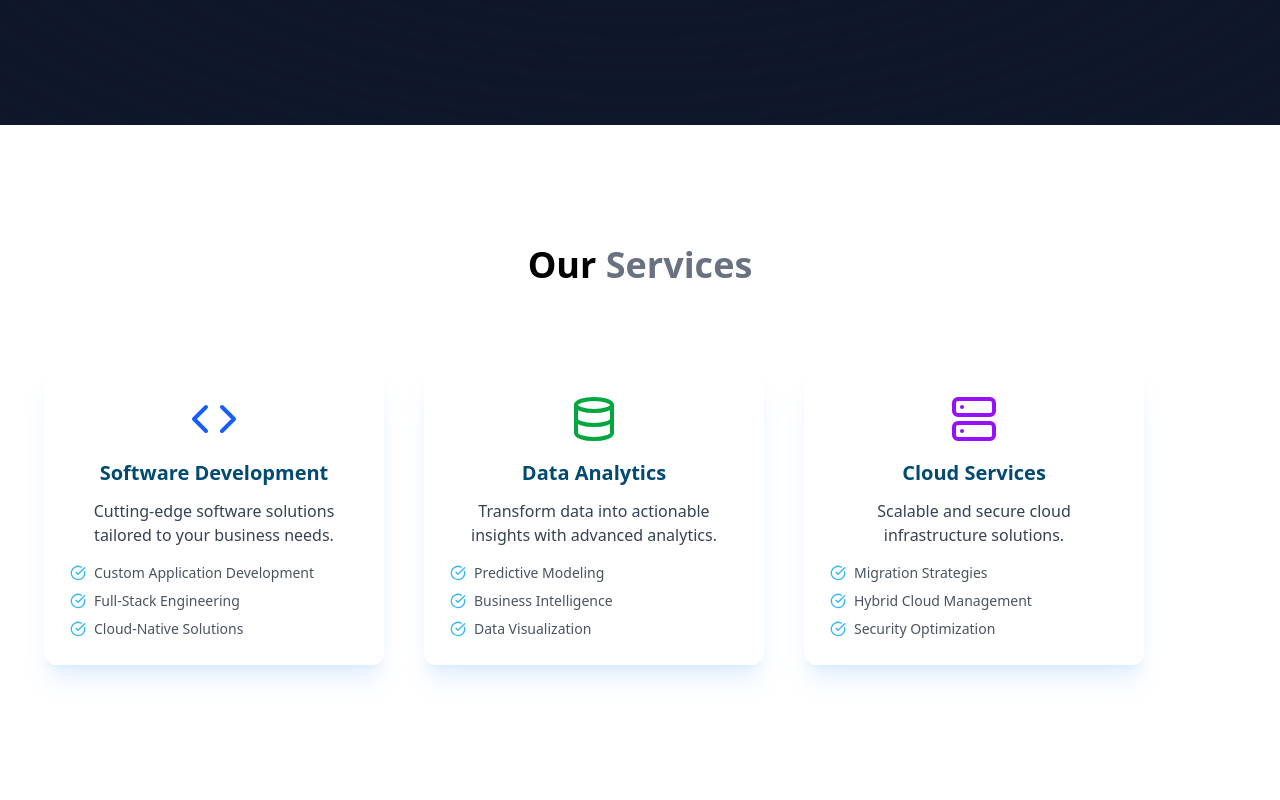
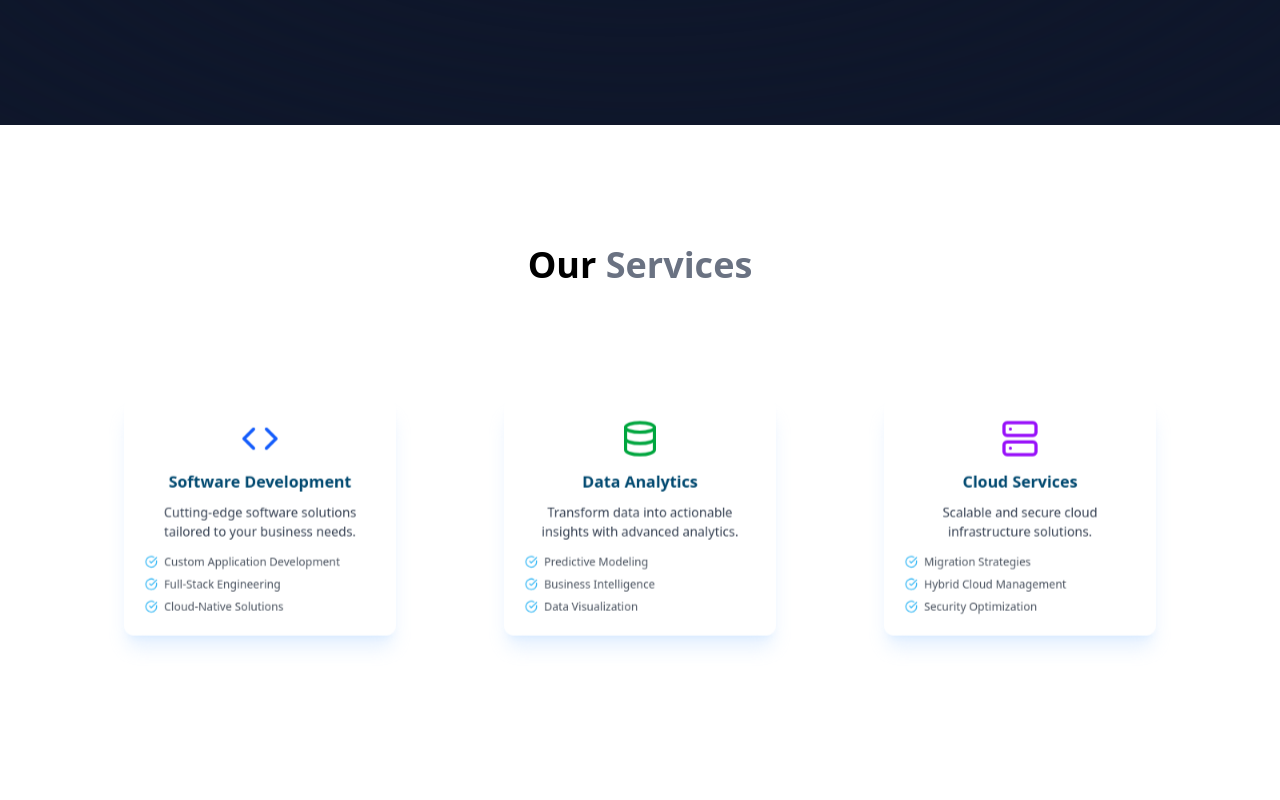
Before and after one commit to AnishS109/Solura-Tech-Project, a React (Vite) app: page / in a window 1280 px wide. Shown: the part 540-1340 px from the top of the page. Built offline with nearby package versions, Linux system fonts and the light colour scheme.

Commit message:
Animation Bug Issue Done

```diff
--- a/src/components/Services.css
+++ b/src/components/Services.css
@@ -10,6 +10,14 @@
   }
 }
 
+.view {
+  width: 100%;
+  display: flex;
+  align-items: center;
+  flex-wrap: wrap;
+  justify-items: center;
+}
+
 /* Custom block styles */
 .block {
   height: fit-content;
@@ -18,12 +26,28 @@
   animation: appear 1s linear;
   animation-timeline: view();
   animation-range: entry 0% cover 40%;
+
+  /* Initial scaling */
+  transform: scale(0.8);
+  transition: transform 0.3s ease-out;
 }
 
-/* Flex container class to hold blocks */
-.view {
-  width: 100%;
-  display: flex;
-  align-items: center;
-  flex-wrap: wrap;
+/* Scaling effect based on scroll */
+.block::view-transition {
+  view-timeline-name: scaleEffect;
 }
+
+@keyframes scaleUp {
+  0% {
+    transform: scale(0.8);
+  }
+  100% {
+    transform: scale(1);
+  }
+}
+
+.block {
+  animation: scaleUp linear;
+  animation-timeline: view();
+  animation-range: entry 10% cover 100%;
+}
--- a/src/components/Services.jsx
+++ b/src/components/Services.jsx
@@ -43,23 +43,28 @@ const Services = () => {
   const [hoveredService, setHoveredService] = useState(null);
 
   return (
-    <section className="bg-white py-30 px-6 mx-auto ">
+    <section className="bg-white py-30 px-6 mx-auto flex flex-col items-center justify-center">
+
+      <div>
       <h2 className="text-4xl font-extrabold text-center text-black mb-16">
         Our <span className="text-gray-500">Services</span>
       </h2>
+      </div>
 
       {/* View container for the service cards */}
-      <div className="view">
+      <div className="view flex justify-center">
         {services.map((service, index) => (
           <div
   key={index}
   onMouseEnter={() => setHoveredService(index)}
   onMouseLeave={() => setHoveredService(null)}
-            className={`block bg-white bg-opacity-20 backdrop-blur-lg p-6 rounded-xl shadow-xl transition-all duration-500 ease-in-out transform hover:-translate-y-4
+  className={`block bg-white bg-opacity-20 backdrop-blur-lg p-6 rounded-xl shadow-xl transition-all duration-500 ease-[cubic-bezier(0.25, 1, 0.5, 1)] transform
     ${hoveredService === index
-              ? `border-2 border-sky-400 scale-105 shadow-lg shadow-blue-300/50`
+      ? "border-2 border-sky-400 scale-105 shadow-lg shadow-blue-300/50"
       : "border-2 border-transparent shadow-md shadow-blue-200/40"}`}
+  style={{ willChange: "transform, box-shadow, border" }}
 >
+
             <div
               className={`flex justify-center mb-4 transform transition-transform duration-500 ${hoveredService === index ? "rotate-12 scale-110" : ""}`}
             >
--- a/src/components/TeamSection.jsx
+++ b/src/components/TeamSection.jsx
@@ -5,7 +5,10 @@ import { useEffect } from 'react';
 
 const TeamSection = () => {
   useEffect(() => {
-    AOS.init();
+    AOS.init({
+      once: true, // Ensures the animation runs once per scroll
+      offset: 100, // Adjusting offset slightly for smoother trigger
+    });
   }, []);
 
   return (
@@ -16,6 +19,7 @@ const TeamSection = () => {
           className="text-3xl sm:text-4xl font-extrabold text-center text-black mb-6"
           data-aos="fade-in"
           data-aos-duration="1000"
+          data-aos-anchor-placement="top-bottom"
         >
           Our <span className="text-gray-500">Leadership Team</span>
         </h2>
@@ -25,6 +29,7 @@ const TeamSection = () => {
           className="text-gray-700 text-lg sm:text-xl leading-relaxed mb-4 text-center"
           data-aos="fade-in"
           data-aos-duration="1200"
+          data-aos-anchor-placement="top-bottom"
         >
           Our leaders bring experience and expertise from various industries to
           drive innovation and strategic growth.
@@ -33,6 +38,7 @@ const TeamSection = () => {
           className="text-gray-700 text-lg sm:text-xl leading-relaxed text-center"
           data-aos="fade-in"
           data-aos-duration="1400"
+          data-aos-anchor-placement="top-bottom"
         >
           With a shared commitment to excellence, they ensure our mission is
           achieved with integrity and forward-thinking vision.
```
Lines whose indentation alone changed are shown as unchanged.
